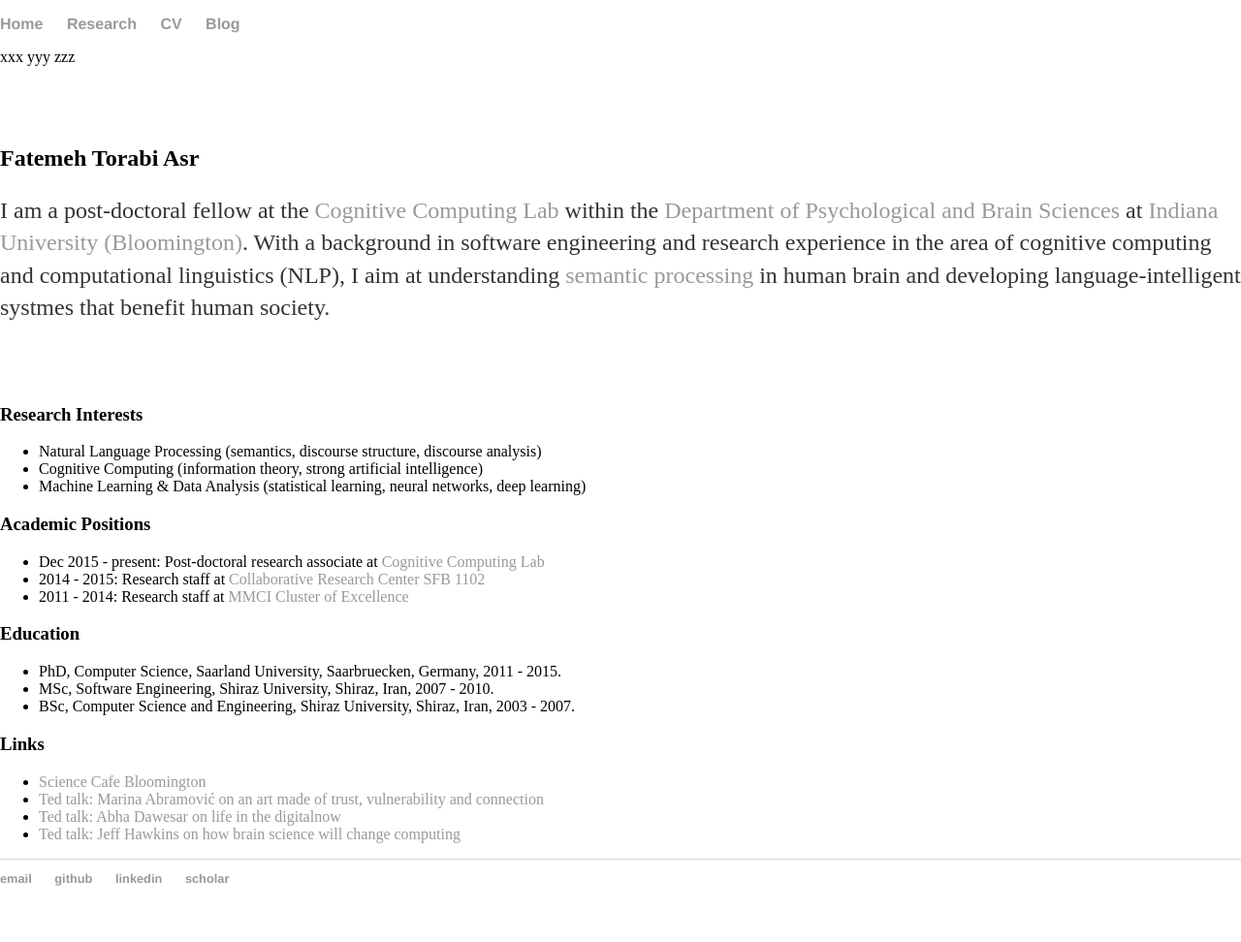
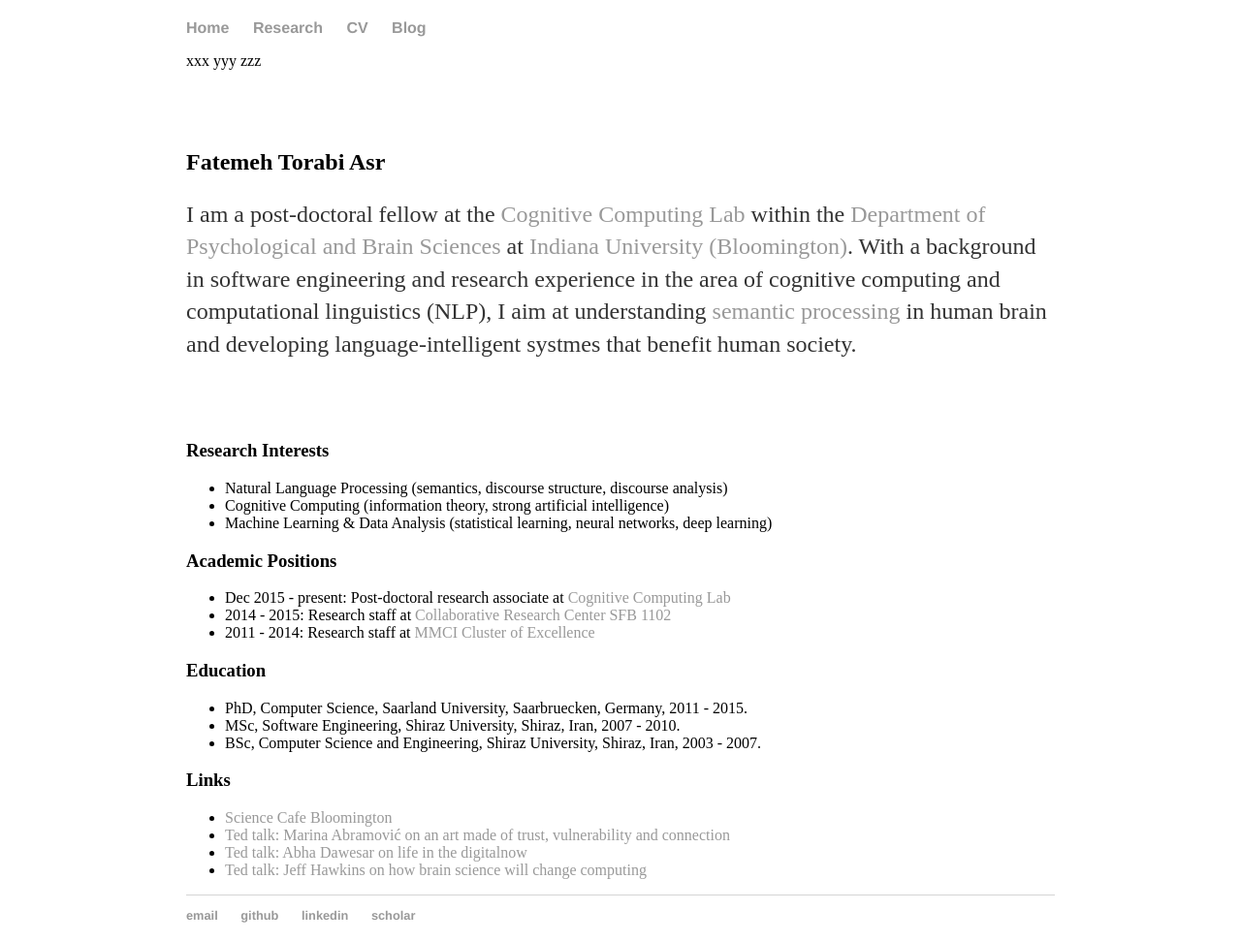
Before and after one commit to FTAsr/ftasr.github.io, a Jekyll site: the page built from index.md, in a window 1280 px wide. Shown: the whole page at 97% size. Built offline with Jekyll 4.4.1, drawn with Linux system fonts in a browser that asks for light colours; before the commit the page ends 927 px from its top, so only the background shows below that.

Commit message:
few changes

```diff
--- a/css/main.css
+++ b/css/main.css
@@ -1,6 +1,6 @@
 body {
-    margin: 10px auto;
-    width: 100%;
+    margin: 20px auto;
+    width: 70%;
 }
 nav ul, footer ul {
     font-family:'Helvetica', 'Arial', 'Sans-Serif';
@@ -41,11 +41,13 @@ ul.posts {
 ul.posts li {
     list-style: none;
 }
+
 .menu {
    float:left;
    width:20%;
    height:80%;
 }
+
 .mainContent {
    float:left;
    width:75%;
```
